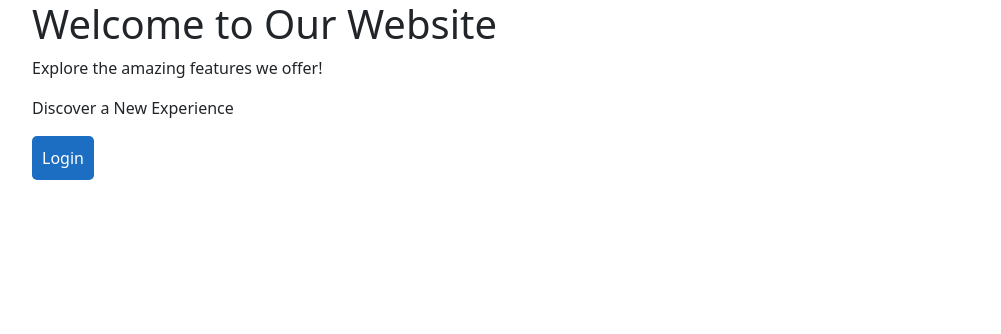
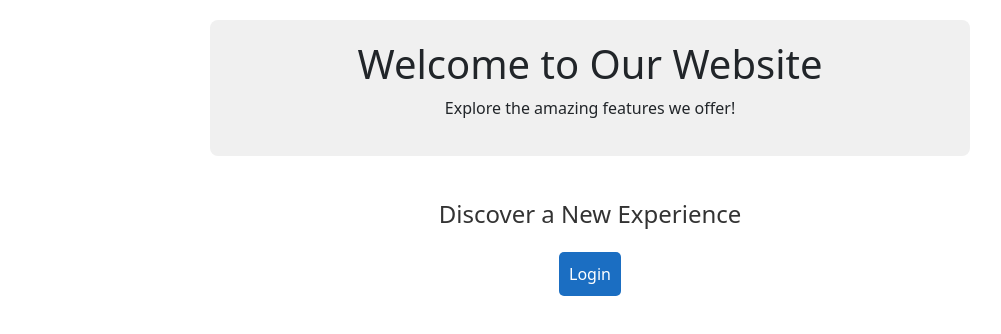
Before and after one commit to Putuagra/Inventory-App, a React (Create React App) app in the folder Client/ClientApp/: page / in a window 1280 px wide. Shown: the top 334 px of the page, without its empty margins (50-1051 px from the left). Built offline with nearby package versions, Linux system fonts and the light colour scheme.

Commit message:
feat: add css for home page

```diff
--- a/Client/ClientApp/src/custom.css
+++ b/Client/ClientApp/src/custom.css
@@ -1,4 +1,3 @@
-/* Provide sufficient contrast against white background */
 .container-login {
     display: flex;
     justify-content: center;
@@ -104,3 +103,30 @@ nav {
         nav a.active {
             color: #0056b3;
         }
+
+.home-container {
+    max-width: 800px;
+    margin: 0 auto;
+    padding: 20px;
+}
+
+.header {
+    text-align: center;
+    background-color: #f0f0f0;
+    padding: 20px;
+    border-radius: 8px;
+}
+
+.tagline {
+    font-size: 1.5em;
+    color: #333;
+    margin-bottom: 20px;
+}
+
+.main-content {
+    text-align: center;
+    margin-top: 40px;
+    display: flex;
+    flex-direction: column;
+    align-items: center;
+}
```
